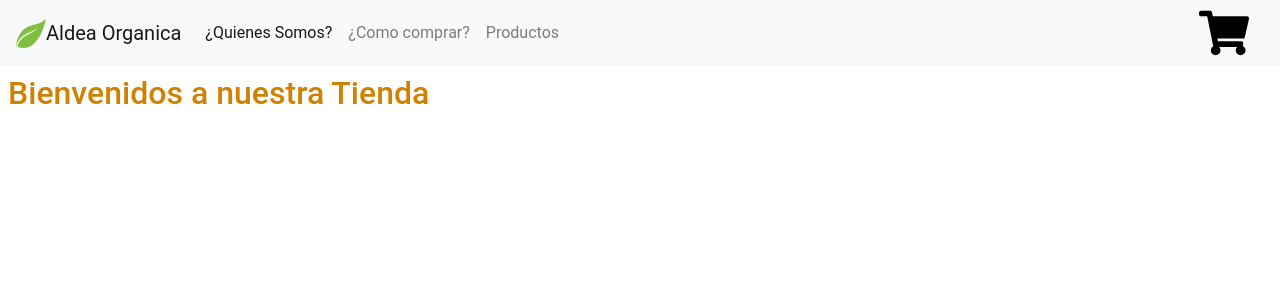
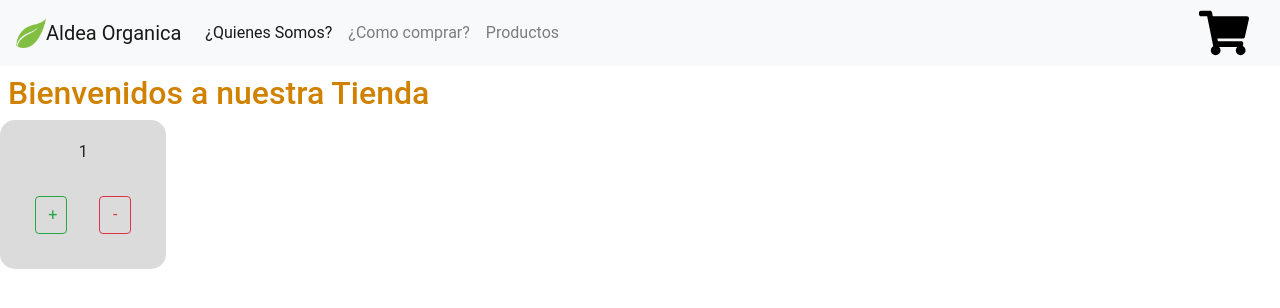
Before and after one commit to DamiRisso/ReactAPP, a React (Create React App) app: page / in a window 1280 px wide. Shown: the top 308 px of the page. Built offline with nearby package versions, Linux system fonts and the light colour scheme.

Commit message:
Add files via upload

```diff
--- a/src/App.js
+++ b/src/App.js
@@ -2,12 +2,14 @@ import React from 'react';
 import './App.css';
 import NavBar from './components/NavBar';
 import ItemListContainer from './components/ItemListContainer'
+import ItemCount from './components/ItemCount';
 
 function App() {
   return (
    <>
    <NavBar />
    <ItemListContainer saludo='Bienvenidos a nuestra Tienda'/>
+   <ItemCount stock='10' initial='1'/>
    </>
   );
 }
--- a/src/index.css
+++ b/src/index.css
@@ -22,3 +22,17 @@ code {
 	color: #d18100;
 	margin: 0.5rem;
 }
+
+.btn {
+  margin: 1rem;
+  width: 2rem;
+  text-align: center;
+}
+
+.ItemCount {
+  padding: 1.2rem;
+  width: fit-content;
+  text-align: center;
+  background-color: rgb(219, 219, 219);
+  border-radius: 15px;
+}
```
